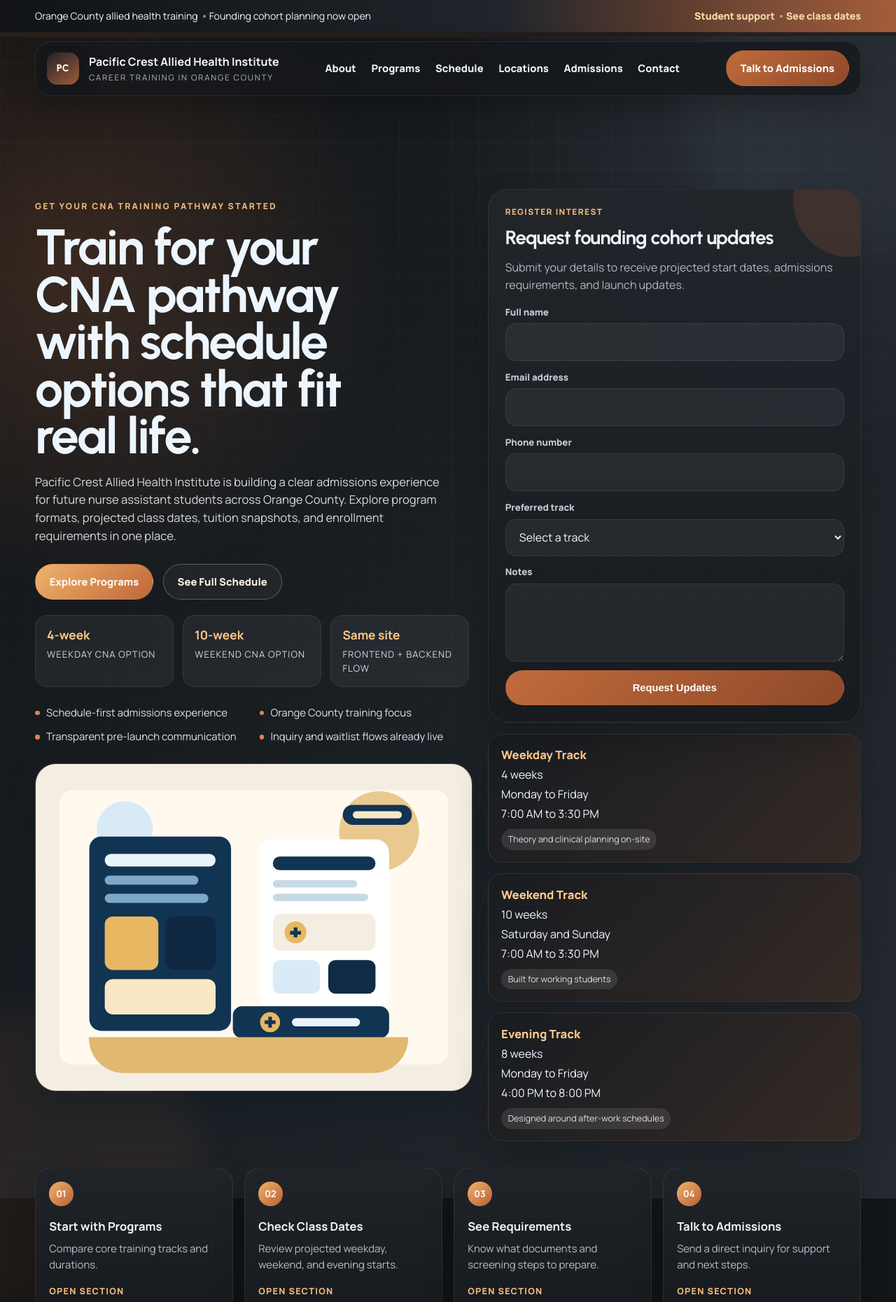
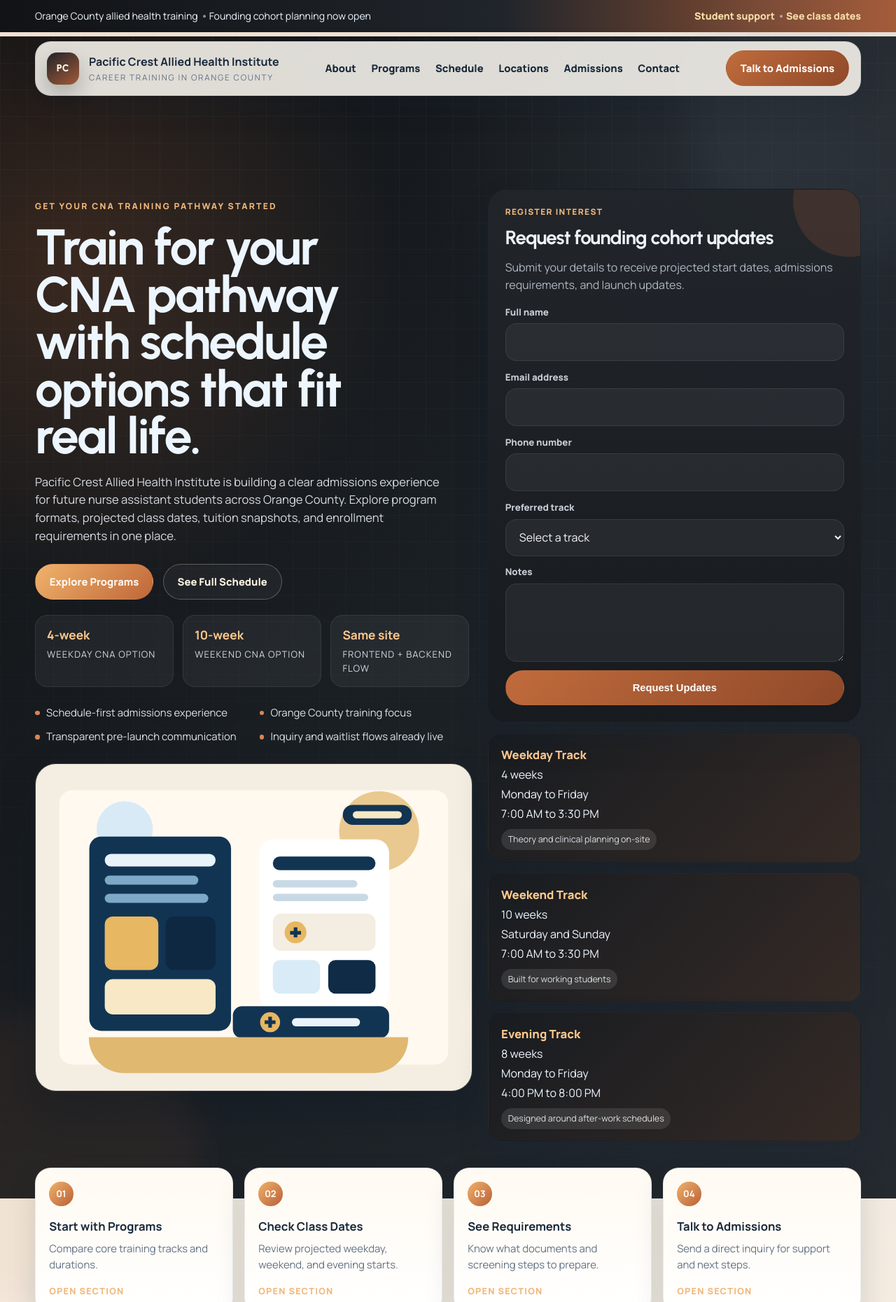
Before and after one commit to garybs16/Huy-Website, a React (Vite) app: page / in a window 1280 px wide. Shown: the top 1861 px of the page at 70% size. Built offline with nearby package versions, Linux system fonts and the light colour scheme; no server answers.

Commit message:
Polish visual system for premium launch look

```diff
--- a/src/App.css
+++ b/src/App.css
@@ -71,10 +71,10 @@
   justify-content: space-between;
   gap: 1.25rem;
   padding: 0 1rem;
-  border: 1px solid rgba(255, 255, 255, 0.08);
+  border: 1px solid rgba(17, 43, 68, 0.09);
   border-radius: 1.4rem;
-  background: rgba(21, 24, 28, 0.82);
-  box-shadow: 0 16px 42px rgba(0, 0, 0, 0.24);
+  background: rgba(251, 247, 241, 0.88);
+  box-shadow: 0 16px 42px rgba(17, 36, 57, 0.12);
   backdrop-filter: blur(14px);
 }
 
@@ -105,12 +105,12 @@
 
 .brand-text strong {
   font-size: 1rem;
-  color: #f7f8fa;
+  color: #17283a;
 }
 
 .brand-text span {
   font-size: 0.73rem;
-  color: #b0b7c0;
+  color: #627284;
   text-transform: uppercase;
   letter-spacing: 0.15em;
 }
@@ -122,7 +122,7 @@
 }
 
 .menu a {
-  color: #edf2f7;
+  color: #17283a;
   font-size: 0.92rem;
   font-weight: 800;
 }
@@ -162,9 +162,9 @@
 }
 
 .btn-secondary {
-  background: #2a2f35;
-  color: #f0f3f7;
-  border-color: rgba(255, 255, 255, 0.08);
+  background: #f3e3c3;
+  color: #17283a;
+  border-color: rgba(23, 40, 58, 0.08);
 }
 
 .btn-accent {
@@ -359,8 +359,8 @@
 .contact-panel,
 .contact-form-panel,
 .journey-panel {
-  border: 1px solid rgba(255, 255, 255, 0.08);
-  box-shadow: 0 22px 50px rgba(0, 0, 0, 0.2);
+  border: 1px solid rgba(18, 41, 64, 0.1);
+  box-shadow: 0 22px 50px rgba(14, 37, 58, 0.14);
 }
 
 .register-card {
@@ -516,10 +516,10 @@
   min-height: 178px;
   padding: 1.2rem;
   border-radius: 1.4rem;
-  color: #f2f5f8;
-  background: linear-gradient(180deg, #202429 0%, #171a1e 100%);
-  border: 1px solid rgba(255, 255, 255, 0.08);
-  box-shadow: 0 20px 42px rgba(0, 0, 0, 0.22);
+  color: #17283a;
+  background: linear-gradient(180deg, #fffaf2 0%, #ffffff 100%);
+  border: 1px solid rgba(18, 41, 64, 0.08);
+  box-shadow: 0 20px 42px rgba(12, 33, 53, 0.14);
 }
 
 .quick-card b {
@@ -542,7 +542,7 @@
 
 .quick-card p {
   margin: 0.5rem 0 0.8rem;
-  color: #b7bec7;
+  color: #627284;
   font-size: 0.93rem;
 }
 
@@ -564,7 +564,7 @@
 
 .brief {
   background:
-    linear-gradient(180deg, #181b1f 0%, #20242a 100%);
+    linear-gradient(180deg, #f8f1e7 0%, #fffbf6 100%);
 }
 
 .brief-grid,
@@ -623,15 +623,15 @@
   padding: 1.3rem;
   border-radius: 1.35rem;
   background:
-    linear-gradient(180deg, #23272d 0%, #1a1d21 100%);
-  border: 1px solid rgba(255, 255, 255, 0.08);
-  box-shadow: 0 18px 40px rgba(0, 0, 0, 0.22);
+    linear-gradient(180deg, #fff 0%, #fff8ef 100%);
+  border: 1px solid rgba(18, 41, 64, 0.08);
+  box-shadow: 0 18px 40px rgba(15, 36, 58, 0.08);
 }
 
 .stat-card h3 {
   margin: 0;
   font-size: 2.1rem;
-  color: #f6f8fb;
+  color: #17314b;
 }
 
 .stat-card p {
@@ -728,7 +728,7 @@
 
 .support-band {
   background:
-    linear-gradient(180deg, #20242a 0%, #171a1e 100%);
+    linear-gradient(180deg, #f6efe4 0%, #fff 100%);
   padding: 1.6rem 0 5.1rem;
 }
 
@@ -759,7 +759,7 @@
 .support-card {
   padding: 1.25rem;
   border-radius: 1.3rem;
-  background: linear-gradient(135deg, #2a2e35, #181c21);
+  background: linear-gradient(135deg, #15324f, #21486d);
   color: #eff7ff;
 }
 
@@ -776,7 +776,7 @@
 
 .schedule-section {
   background:
-    linear-gradient(180deg, #111316 0%, #1b1f24 100%);
+    linear-gradient(180deg, #fffaf2 0%, #fbf1e5 100%);
 }
 
 .schedule-layout {
@@ -796,7 +796,7 @@
 .journey-panel {
   padding: 1.4rem;
   border-radius: 1.55rem;
-  background: #1f2328;
+  background: #ffffff;
 }
 
 .tuition-stack,
@@ -812,8 +812,8 @@
 .journey-card {
   padding: 1rem;
   border-radius: 1.15rem;
-  border: 1px solid rgba(255, 255, 255, 0.08);
-  background: linear-gradient(180deg, #252a30 0%, #1c2025 100%);
+  border: 1px solid #dde6ee;
+  background: linear-gradient(180deg, #ffffff 0%, #f7fafc 100%);
 }
 
 .tuition-card h3,
@@ -833,7 +833,7 @@
 .tuition-card span {
   display: inline-block;
   margin-top: 0.55rem;
-  color: #aeb5be;
+  color: #627284;
   font-size: 0.88rem;
 }
 
@@ -853,7 +853,7 @@
 }
 
 .locations {
-  background: linear-gradient(180deg, #1d2126 0%, #131518 100%);
+  background: linear-gradient(180deg, #ffffff 0%, #f6eee3 100%);
 }
 
 .locations-card {
@@ -874,7 +874,7 @@
 
 .locations-stack .info-card {
   background:
-    linear-gradient(180deg, #23272c 0%, #191c20 100%);
+    linear-gradient(180deg, #ffffff 0%, #fff8ef 100%);
 }
 
 .locations-stack .info-card p {
@@ -884,7 +884,7 @@
 
 .requirements {
   background:
-    linear-gradient(180deg, #131518 0%, #1a1d22 100%);
+    linear-gradient(180deg, #fff 0%, #f4ebe0 100%);
 }
 
 .journey-panel {
@@ -943,7 +943,7 @@
 .cta-band {
   padding: 0 0 1rem;
   background:
-    linear-gradient(180deg, #1a1d22 0%, #1a1d22 100%);
+    linear-gradient(180deg, #f4ebe0 0%, #f4ebe0 100%);
 }
 
 .cta-band-inner {
@@ -970,7 +970,7 @@
 
 .contact {
   background:
-    linear-gradient(180deg, #1a1d22 0%, #0f1113 100%);
+    linear-gradient(180deg, #f4ebe0 0%, #f8f1e8 100%);
 }
 
 .contact-panel {
@@ -995,7 +995,23 @@
 
 .contact-form-panel {
   background:
-    linear-gradient(180deg, #24282d 0%, #191c20 100%);
+    linear-gradient(180deg, #ffffff 0%, #fff8ef 100%);
+}
+
+.contact-form-panel h3 {
+  color: #17283a;
+}
+
+.contact-form-panel .contact-form span {
+  color: #304356;
+}
+
+.contact-form-panel .contact-form input,
+.contact-form-panel .contact-form select,
+.contact-form-panel .contact-form textarea {
+  border-color: #d7dfe8;
+  background: #ffffff;
+  color: #17283a;
 }
 
 .form-status {
@@ -1021,9 +1037,9 @@
   margin: 0 0 1rem;
   padding: 0.84rem 0.98rem;
   border-radius: 1rem;
-  border: 1px solid rgba(240, 179, 107, 0.34);
-  background: rgba(240, 179, 107, 0.12);
-  color: #ffd298;
+  border: 1px solid rgba(235, 179, 107, 0.48);
+  background: #fff3dc;
+  color: #8d5c22;
 }
 
 .footer {
--- a/src/index.css
+++ b/src/index.css
@@ -1,10 +1,10 @@
 @import url("https://fonts.googleapis.com/css2?family=Manrope:wght@400;500;600;700;800&family=Urbanist:wght@600;700;800&display=swap");
 
 :root {
-  --bg: #121416;
-  --surface: #1b1e22;
-  --ink: #f2f4f7;
-  --muted: #aeb5be;
+  --bg: #f5ede2;
+  --surface: #ffffff;
+  --ink: #17283a;
+  --muted: #627284;
   --font-body: "Manrope", "Segoe UI", sans-serif;
   --font-display: "Urbanist", "Segoe UI", sans-serif;
 }
@@ -29,8 +29,8 @@
   font-family: var(--font-body);
   line-height: 1.55;
   background-image:
-    radial-gradient(circle at top left, rgba(215, 123, 66, 0.12), transparent 22%),
-    radial-gradient(circle at right 10%, rgba(87, 110, 134, 0.08), transparent 18%);
+    radial-gradient(circle at top left, rgba(215, 123, 66, 0.1), transparent 22%),
+    radial-gradient(circle at right 10%, rgba(95, 130, 168, 0.06), transparent 18%);
 }
 
 h1,
```
